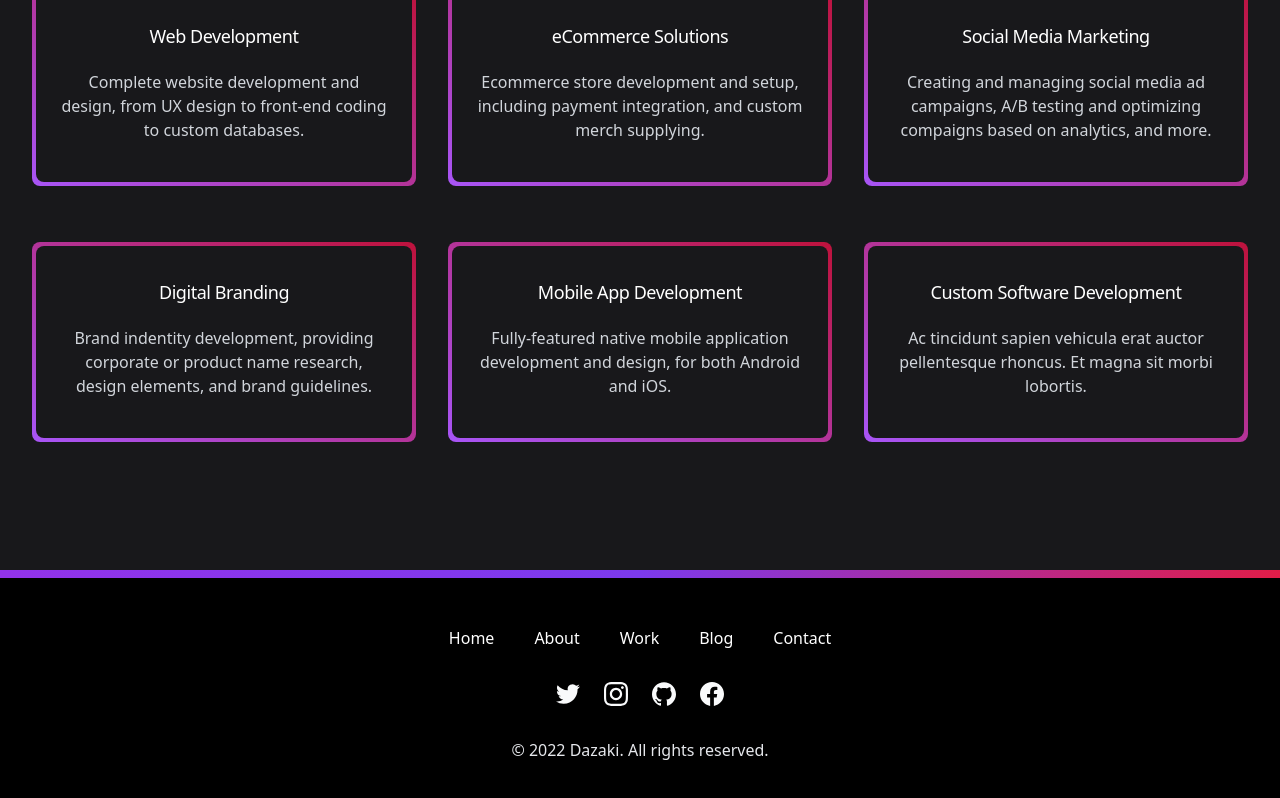
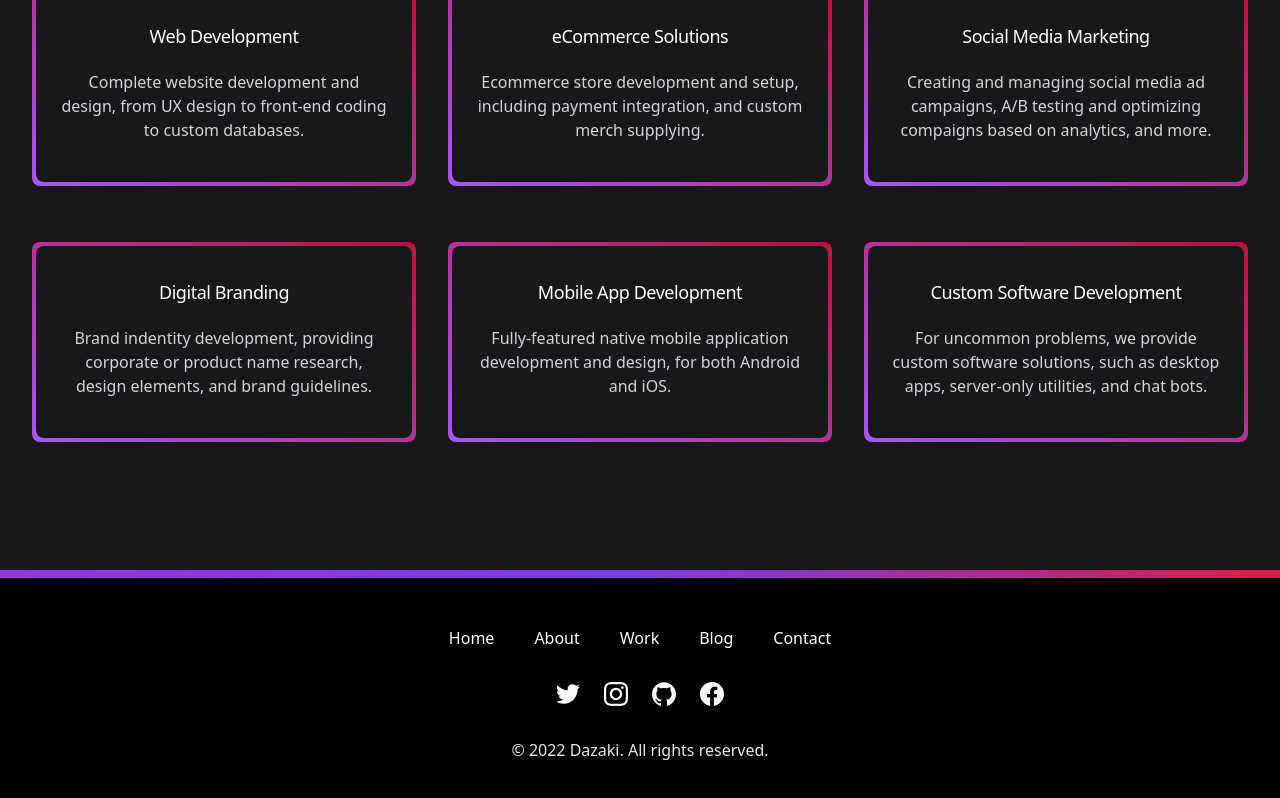
Before and after one commit to aymanoid/dazaki-web, a Next.js app: page / in a window 1280 px wide. Shown: the part 1516-2314 px from the top of the page. Built offline with nearby package versions, Linux system fonts and the light colour scheme.

Commit message:
add 6th service description

```diff
--- a/components/home/ServicesSection.jsx
+++ b/components/home/ServicesSection.jsx
@@ -27,7 +27,7 @@ const servicesData = [
   {
     name: "Custom Software Development",
     description:
-      "Ac tincidunt sapien vehicula erat auctor pellentesque rhoncus. Et magna sit morbi lobortis.",
+      "For uncommon problems, we provide custom software solutions, such as desktop apps, server-only utilities, and chat bots.",
   },
 ];
 
```
